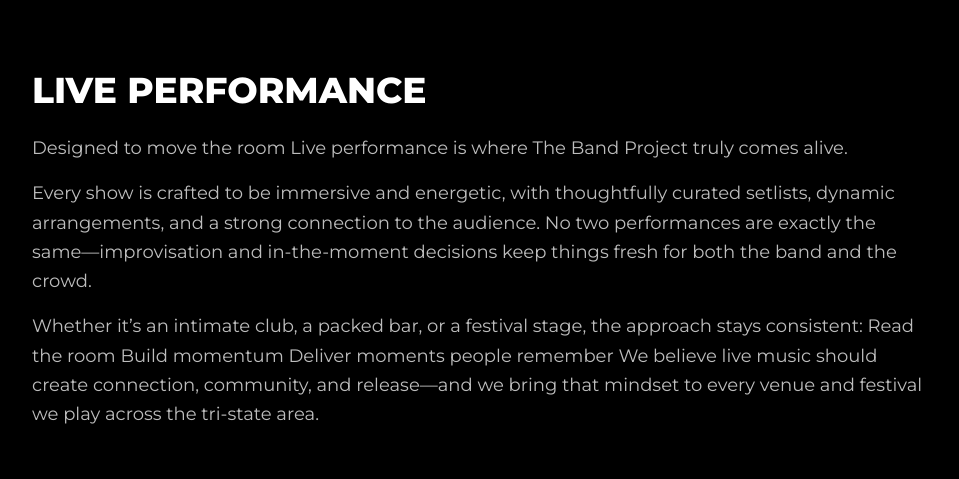
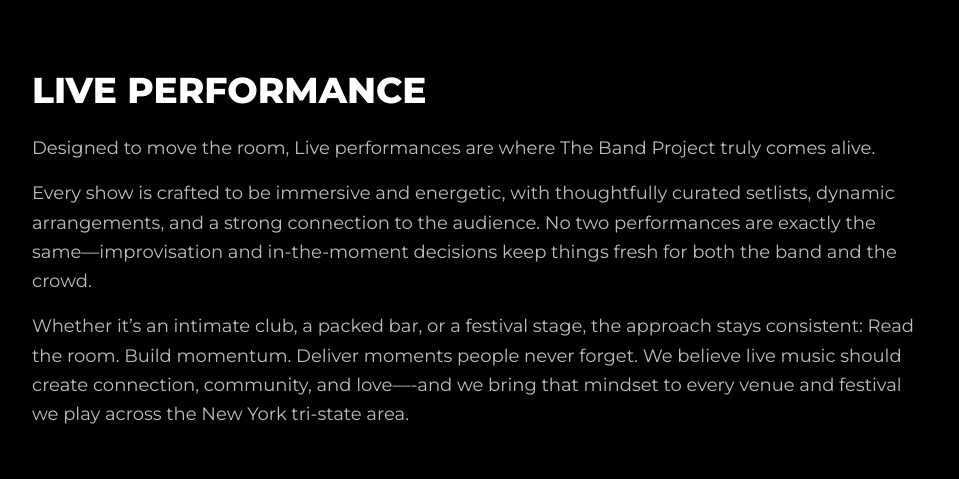
Before and after one commit to 84LIMITED/the-band-project-website, a Next.js app: page /background in a window 1280 px wide. Shown: the part 1580-2059 px from the top of the page, without its empty margins (160-1119 px from the left). Built offline with nearby package versions, Linux system fonts and the light colour scheme; no server answers.

Commit message:
Update background page copy

```diff
--- a/app/background/page.tsx
+++ b/app/background/page.tsx
@@ -85,13 +85,13 @@
 
 Whether it’s an intimate club, a packed bar, or a festival stage, the approach stays consistent:
 
-Read the room
+Read the room.
 
-Build momentum
+Build momentum.
 
-Deliver moments people remember
+Deliver moments people never forget.
 
-We believe live music should create connection, community, and release—and we bring that mindset to every venue and festival we play across the tri-state area.
+We believe live music should create connection, community, and love—and we bring that mindset to every venue and festival we play across the New York tri-state area.
               </p>
             </div>
           </section>
@@ -118,9 +118,9 @@
             <h2 className="text-3xl md:text-4xl font-extrabold mb-6 uppercase">Live Performance</h2>
             <div className="prose prose-invert max-w-none">
               <p className="text-lg text-secondary leading-relaxed mb-4">
-              Designed to move the room
+              Designed to move the room,
 
-Live performance is where The Band Project truly comes alive.
+Live performances are where The Band Project truly comes alive.
               </p>
               <p className="text-lg text-secondary leading-relaxed mb-4">
               Every show is crafted to be immersive and energetic, with thoughtfully curated setlists, dynamic arrangements, and a strong connection to the audience. No two performances are exactly the same—improvisation and in-the-moment decisions keep things fresh for both the band and the crowd.
@@ -128,13 +128,13 @@
               <p className="text-lg text-secondary leading-relaxed">
               Whether it’s an intimate club, a packed bar, or a festival stage, the approach stays consistent:
 
-Read the room
+Read the room.
 
-Build momentum
+Build momentum.
 
-Deliver moments people remember
+Deliver moments people never forget.
 
-We believe live music should create connection, community, and release—and we bring that mindset to every venue and festival we play across the tri-state area.
+We believe live music should create connection, community, and love—-and we bring that mindset to every venue and festival we play across the New York tri-state area.
               </p>
             </div>
           </section>
```
